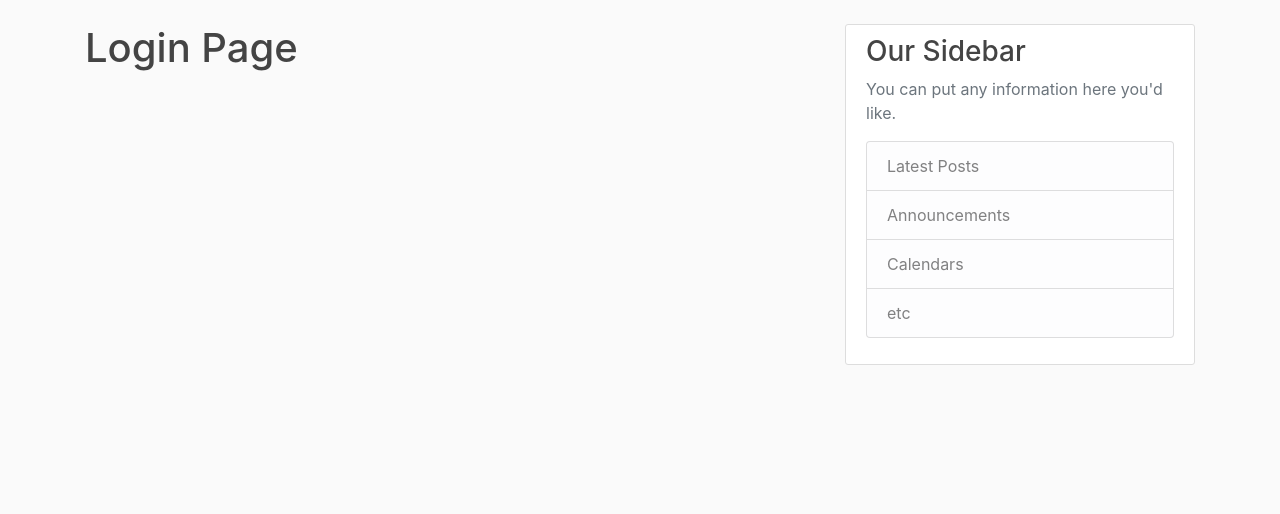
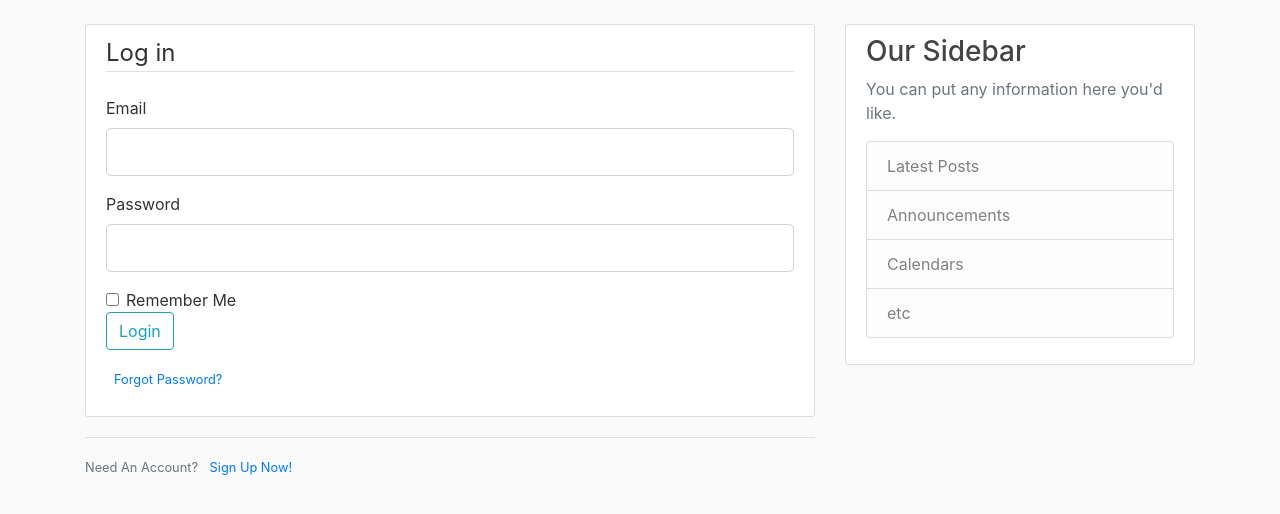
Before and after one commit to nickkcj/flask-web-app, a Flask app: page /login in a window 1280 px wide. Shown: the part 56-570 px from the top of the page. Run offline with Flask 3, Linux system fonts and the light colour scheme.

Commit message:
Add login page

```diff
--- a/flaskblog.py
+++ b/flaskblog.py
@@ -37,7 +37,9 @@ def register():
         return redirect(url_for('home_page'))
     return render_template('register.html', title='Register', form=form) #Same thing here, we have access to that form instance
 
-@app.route("/login")
+@app.route("/login", methods=['GET', 'POST'])
 def login():
     form = LoginForm()
+    if form.validate_on_submit():
+        return redirect(url_for('home_page'))
     return render_template('login.html', title='Login', form=form)
--- a/forms.py
+++ b/forms.py
@@ -13,4 +13,4 @@ class LoginForm(FlaskForm):
     email = StringField('Email', validators=[DataRequired(), Email()])
     password = PasswordField('Password', validators=[DataRequired()])
     remember = BooleanField('Remember Me')
-    login = SubmitField('Login')
+    submit = SubmitField('Login')
--- a/templates/login.html
+++ b/templates/login.html
@@ -1,4 +1,51 @@
 {% extends "layout.html" %}
 {% block content %}
-    <h1>Login Page</h1>
+    <div class="content-section">
+        <form method="POST" action="">
+            {{ form.hidden_tag() }} <!-- Adds more security to our form, it's the secret key -->
+            <fieldset class="form-group">
+                <legend class="border-bottom mb-4">Log in</legend>
+                <div class="form-group">
+                    {{ form.email.label(class="form-control-label") }}
+                    {% if form.email.errors %}
+                        {{ form.email(class="form-control form-control-lg is-invalid") }}
+                        <div class="invalid-feedback">
+                            {% for error in form.email.errors %}
+                                <span>{{ error }}</span>
+                            {% endfor %}
+                        </div>
+                    {% else %}
+                        {{ form.email(class="form-control form-control-lg") }}
+                    {% endif %}
+                </div>
+                <div class="form-group">
+                    {{ form.password.label(class="form-control-label") }}
+                    {% if form.password.errors %}
+                        {{ form.password(class="form-control form-control-lg is-invalid") }}
+                        <div class="invalid-feedback">
+                            {% for error in form.password.errors %}
+                                <span>{{ error }}</span>
+                            {% endfor %}
+                        </div>
+                    {% else %}
+                        {{ form.password(class="form-control form-control-lg") }}
+                    {% endif %}
+                </div>
+            <div class="form-check">
+                {{ form.remember(class="form-check-input") }}
+                {{ form.remember.label(class="form-check-label") }}
+            </div>
+            <div class="form-group">
+                {{ form.submit(class="btn btn-outline-info") }}
+            </div>
+            <small class="text-muted ml-2">
+                <a href="#">Forgot Password?</a>
+            </small>
+        </form>
+    </div>
+    <div class="border-top pt-3">
+        <small class="text-muted">
+            Need An Account? <a class="ml-2" href="{{ url_for('register') }}">Sign Up Now!</a>
+        </small>
+    </div>
 {% endblock content %}
```
